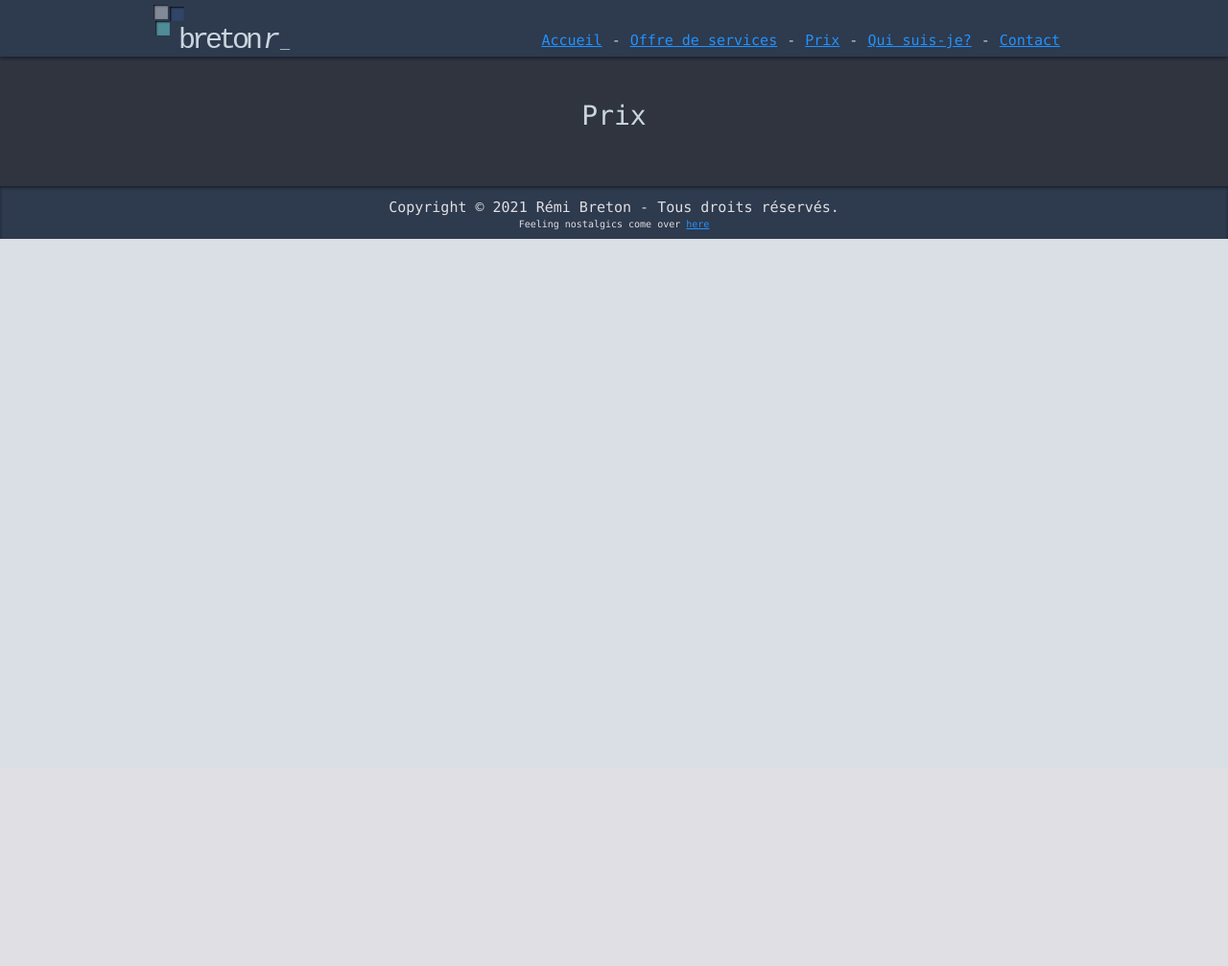
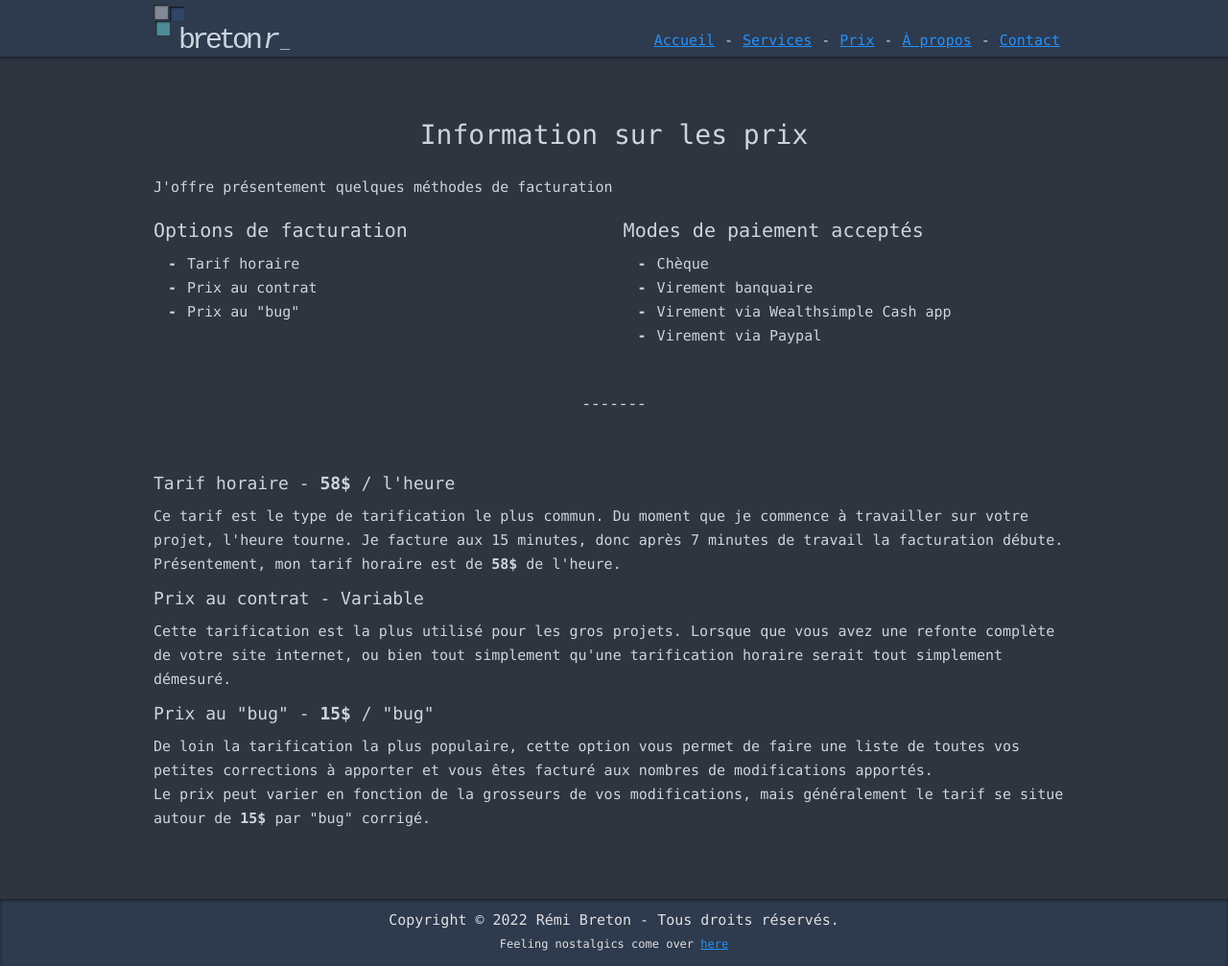
Before and after one commit to rbreton/bretonr_ca, a PHP site: page /prix.php in a window 1280 px wide. Shown: the whole page at 96% size. Before the commit the page ends 249 px from the top, so only its background shows below. Run offline with PHP 8.4, Linux system fonts and the light colour scheme.

Commit message:
ADD Content Prix page and other fixes

```diff
--- a/public_html/css/main.css
+++ b/public_html/css/main.css
@@ -51,16 +51,20 @@ footer{
 }
 h1{
 	font-size: 28px;
-	padding: 0 0 10px;
+	padding: 0 0 30px;
 }
 h2{
 	font-size: 20px;
 	padding: 0 0 10px;
 }
-ul{
-
+h3{
+	font-size: 18px;
+	padding: 10px 0;
 }
-blink {
+strong{
+	font-weight: 700;
+}
+blink{
   animation: blink 1.5s step-end infinite; -webkit-animation: blink 1.5s step-end infinite;
 }
 @-webkit-keyframes blink {
@@ -70,8 +74,16 @@ blink {
   67% { opacity: 0 }
 }
 ul.dashed > li:before {
-  content: "- ";
+  content: "-";
   font-weight: bold;
+	position: absolute;
+	margin: 0 0 0 -20px;
+}
+ul.dashed > li {
+  margin:  0 0 0 20px;
+}
+ul.tabbed {
+	margin: 0 0 0 15px;
 }
 /**
  * Générale
@@ -90,8 +102,10 @@ ul.dashed > li:before {
 .right{
 	float: right;
 }
-.endSection{
-	padding: 0 0 50px 0 ;
+.endSection {
+	font: 500 16px 'Courier New', 'Lucida Console', monospace;
+	margin: 50px 0;
+	text-align: center;
 }
 .center{
 	text-align: center;
@@ -109,7 +123,7 @@ ul.dashed > li:before {
  * @content : les css pour générer le logo;
 **/
 .logo{
-	font: 30px 'Courier New', arial, sans-serif;
+	font: 30px 'Courier New', 'Lucida Console', monospace;
 	padding: 5px 0 0 0
 }
 .logo a:link, .logo a:visited{
@@ -170,6 +184,7 @@ ul.dashed > li:before {
 #stickyNav{
 	width: 100vw;
 	position: fixed;
+	z-index: 100;
 }
 #spacerNav{
 	height: 58px;
@@ -188,8 +203,7 @@ ul.dashed > li:before {
 	text-align: center;
 }
 .smallTxt{
-	font-size: 10px;
-	line-height: 10px;
+	font-size: 12px;
 }
 .wrapper{
 	background: #f2f2f2;
@@ -201,10 +215,10 @@ ul.dashed > li:before {
 	padding: 0 5px;
 }
 .content{
-	padding: 50px 0;
+	padding: 70px 0;
 }
 .roundImg{
-	border-radius: 10px; -webkit-border-radius: 10px;
+	border-radius: 100%; -webkit-border-radius: 100%;
 	box-shadow: 0 0 5px #1b222f; -webkit-box-shadow: 0 0 5px #1b222f;
 }
 /**
--- a/public_html/prix.php
+++ b/public_html/prix.php
@@ -16,7 +16,37 @@
 	<body>
 		<?php include ("{$root}tpl/header.php"); ?>
 		<div class="centerContent content">
-			<h1 class="center">Prix</h1>
+			<h1 class="center">Information sur les prix</h1>
+			<p>J'offre présentement quelques méthodes de facturation</p>
+			<div class="twoCol left">
+				<h2>Options de facturation</h2>
+				<ul class="dashed tabbed">
+					<li>Tarif horaire</li>
+					<li>Prix au contrat</li>
+					<li>Prix au "bug"</li>
+				</ul>
+			</div>
+			<div class="twoCol right">
+				<h2>Modes de paiement acceptés</h2>
+				<ul class="dashed tabbed">
+					<li>Chèque</li>
+					<li>Virement banquaire</li>
+					<li>Virement via Wealthsimple Cash app</li>
+					<li>Virement via Paypal</li>
+				</ul>
+			</div>
+			<div class="clear"></div>
+			<div class="endSection"><p>-------</p></div>
+			<div>
+				<h3>Tarif horaire - <strong>58$</strong> / l'heure</h3>
+				<p>Ce tarif est le type de tarification le plus commun.  Du moment que je commence à travailler sur votre projet, l'heure tourne. Je facture aux 15 minutes, donc après 7 minutes de travail la facturation débute.</p>
+				<p>Présentement, mon tarif horaire est de <strong>58$</strong> de l'heure.</p>
+				<h3>Prix au contrat - Variable</h3>
+				<p>Cette tarification est la plus utilisé pour les gros projets.  Lorsque que vous avez une refonte complète de votre site internet, ou bien tout simplement qu'une tarification horaire serait tout simplement démesuré.  </p>
+				<h3>Prix au "bug" - <strong>15$</strong> / "bug"</h3>
+				<p>De loin la tarification la plus populaire, cette option vous permet de faire une liste de toutes vos petites corrections à apporter et vous êtes facturé aux nombres de modifications apportés.</p>
+				<p>Le prix peut varier en fonction de la grosseurs de vos modifications, mais généralement le tarif se situe autour de <strong>15$</strong> par "bug" corrigé.</p>
+			</div>
 		</div>
 		<?php include ("{$root}tpl/footer.php"); ?>
 	</body>
--- a/public_html/tpl/footer.php
+++ b/public_html/tpl/footer.php
@@ -1,6 +1,6 @@
 		<footer>
 			<div class="centerContent">
-				<p class="txtCenter">Copyright © 2021 Rémi Breton - Tous droits réservés.</p>
-				<p class="txtCenter smallTxt">Feeling nostalgics come over <a href="old.bretonr.ca">here</a></p>
+				<p class="txtCenter">Copyright © <?php echo date("Y"); ?> Rémi Breton - Tous droits réservés.</p>
+				<p class="txtCenter smallTxt">Feeling nostalgics come over <a href="http://old.bretonr.ca/">here</a></p>
 			</div>
 		</footer>
--- a/public_html/tpl/header.php
+++ b/public_html/tpl/header.php
@@ -7,11 +7,11 @@
 					<ul>
 						<li><a href="<?php echo $root; ?>">Accueil</a></li>
 						<li>-</li>
-						<li><a href="<?php echo $root; ?>services.php">Offre de services</a></li>
+						<li><a href="<?php echo $root; ?>services.php">Services</a></li>
 						<li>-</li>
 						<li><a href="<?php echo $root; ?>prix.php">Prix</a></li>
 						<li>-</li>
-						<li><a href="<?php echo $root; ?>aPropos.php">Qui suis-je?</a></li>
+						<li><a href="<?php echo $root; ?>aPropos.php">À propos</a></li>
 						<li>-</li>
 						<li><a href="<?php echo $root; ?>contact.php">Contact</a></li>
 						<div class="clear"></div>
```
Also changed, not shown: public_html/aPropos.php (+6 -8 lines), public_html/contact.php (+8 -7 lines), public_html/index.php (+11 -6 lines), public_html/services.php (+8 -0 lines).
